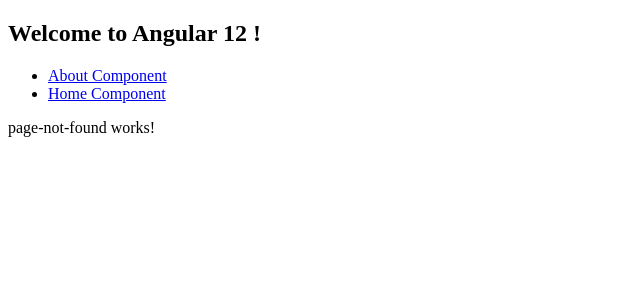
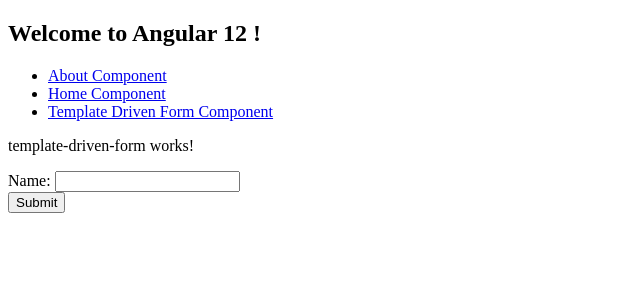
Before and after one commit to hakagashi1/Angular12, an Angular app: page /template-driven-form in a window 1280 px wide. Shown: the top 300 px of the page, without its empty margins (0-640 px from the left). Built offline with nearby package versions, Linux system fonts and the light colour scheme.

Commit message:
Create new template driven form component

```diff
--- a/src/app/Services/common.service.ts
+++ b/src/app/Services/common.service.ts
@@ -12,4 +12,8 @@
   public binhPhuong(n: number) : number {
     return n * n;
   }
+
+  public submitData(data : any) : void {
+    console.log('Gui data len server. Data = ', data);
+  }
 }
--- a/src/app/app-routing.module.ts
+++ b/src/app/app-routing.module.ts
@@ -3,11 +3,13 @@
 import { AboutComponent } from './about/about.component';
 import { PageNotFoundComponent } from './page-not-found/page-not-found.component';
 import { HomeComponent } from './home/home.component';
+import { TemplateDrivenFormComponent } from './template-driven-form/template-driven-form.component';
 
 const routes: Routes = [
   { path: '', component: HomeComponent },
   { path: 'about', component: AboutComponent },
   { path: 'home', component: HomeComponent },
+  { path: 'template-driven-form', component: TemplateDrivenFormComponent },
   { path: '**', component: PageNotFoundComponent }, // Wildcard route for a 404 page
 ];
 
--- a/src/app/app.component.html
+++ b/src/app/app.component.html
@@ -4,6 +4,7 @@
     <ul>
         <li><a routerLink="/about" routerLinkActive="active">About Component</a></li>
         <li><a routerLink="/home" routerLinkActive="active">Home Component</a></li>
+        <li><a routerLink="/template-driven-form" routerLinkActive="active">Template Driven Form Component</a></li>
     </ul>
 </nav>
 <!-- The routed views render in the <router-outlet>-->
--- a/src/app/app.module.ts
+++ b/src/app/app.module.ts
@@ -9,6 +9,7 @@
 import { OnSalePipe } from './on-sale.pipe';
 import { PageNotFoundComponent } from './page-not-found/page-not-found.component';
 import { HighLightDirective } from './Directives/high-light.directive';
+import { TemplateDrivenFormComponent } from './template-driven-form/template-driven-form.component';
 
 @NgModule({
   declarations: [
@@ -17,7 +18,8 @@
     AboutComponent,
     OnSalePipe,
     PageNotFoundComponent,
-    HighLightDirective
+    HighLightDirective,
+    TemplateDrivenFormComponent
   ],
   imports: [
     BrowserModule,
--- /dev/null
+++ b/src/app/template-driven-form/template-driven-form.component.html
@@ -0,0 +1,8 @@
+<p>template-driven-form works!</p>
+<form (ngSubmit)="submitForm()">
+    <label for="txt">Name: </label>
+    <input id="txt" type="text" [(ngModel)]="name" [ngModelOptions]="{ standalone: true }" />
+    <br />
+    <!-- <button type="submit" (click)="submitForm()">Submit</button> -->
+    <button type="submit">Submit</button>
+</form>
--- /dev/null
+++ b/src/app/template-driven-form/template-driven-form.component.ts
@@ -0,0 +1,23 @@
+import { Component, OnInit } from '@angular/core';
+import { CommonService } from '../Services/common.service';
+
+@Component({
+  selector: 'app-template-driven-form',
+  templateUrl: './template-driven-form.component.html',
+  styleUrls: ['./template-driven-form.component.scss']
+})
+export class TemplateDrivenFormComponent implements OnInit {
+
+  public name = '';
+
+  constructor(private common: CommonService) { }
+
+  ngOnInit(): void {
+  }
+
+  public submitForm(): void {
+    // console.log('submitForm = ', this.name);
+    this.common.submitData({ name: this.name, age: 12 });
+  }
+
+}
```
Also changed, not shown: src/app/template-driven-form/template-driven-form.component.scss (added), 1 other file (tests, documents, lock files or other folders).
